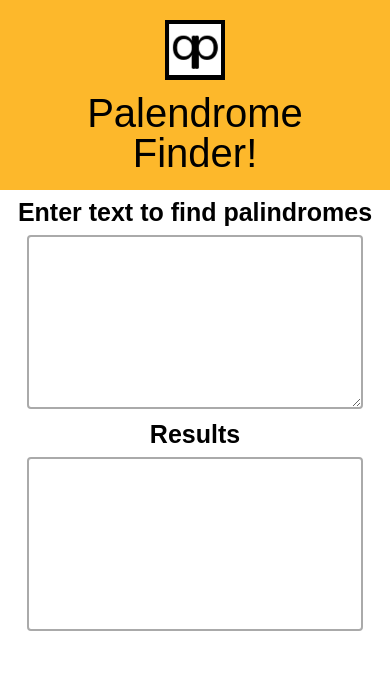
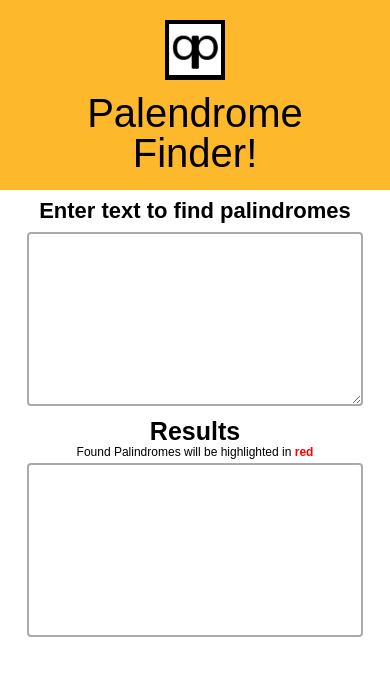
Before and after one commit to RossAD/Palindromes, a React (Create React App) app: page / in a window 390 px wide. Shown: the top 676 px of the page. Built offline with nearby package versions, Linux system fonts and the light colour scheme.

Commit message:
Mobile styling, code cleanup

```diff
--- a/src/client/App.css
+++ b/src/client/App.css
@@ -96,7 +96,7 @@ table {
 }
 
 .Result-header {
-  margin: 10px auto 10px;
+  margin: 10px auto 2px;
   font-size: 25px;
   font-weight: 800;
 }
@@ -118,6 +118,11 @@ table {
   font-weight: 300;
 }
 
+.Result-sub {
+  font-size: 12px;
+  margin-bottom: 5px;
+}
+
 .Palindrome {
   color: red;
   font-weight:600;
@@ -129,6 +134,11 @@ table {
   .App-logo {
     height: 60px;
   }
+
+  .Input-header {
+    font-size: 22px;
+  }
+
   .Text-input  {
     width: 80%;
     height: 150px;
@@ -146,6 +156,19 @@ table {
   .App-logo {
     height: 60px;
   }
+
+  .App-header {
+    height: 125px;
+  }
+
+  .App-title {
+    font-size: 30px;
+  }
+
+  .Input-header {
+    font-size: 20px;
+  }
+
   .Text-input {
     width: 80%;
     height: 100px;
--- a/src/client/App.js
+++ b/src/client/App.js
@@ -13,7 +13,6 @@ class App extends Component {
       input: "",
       result: [],
     }
-
   }
 
 /*
@@ -37,13 +36,14 @@ class App extends Component {
     return result;
   }
 
- /*
+/*
  *Handle changes to input box
  */
   handleChange = (event) => {
    this.setState({input: event.target.value});
    this.createResult(this.state.input);
   }
+
 /*
  *Convert input string to array
  */
--- a/src/client/components/Result.js
+++ b/src/client/components/Result.js
@@ -5,6 +5,7 @@ class Result extends Component {
     return (
       <div>
         <p className="Result-header">Results</p>
+        <p className="Result-sub">Found Palindromes will be highlighted in <span className="Palindrome" >red</span></p>
         <div className="Result-container">
           <p className="Results">
             {this.props.result.map((tag, index) => {
```
